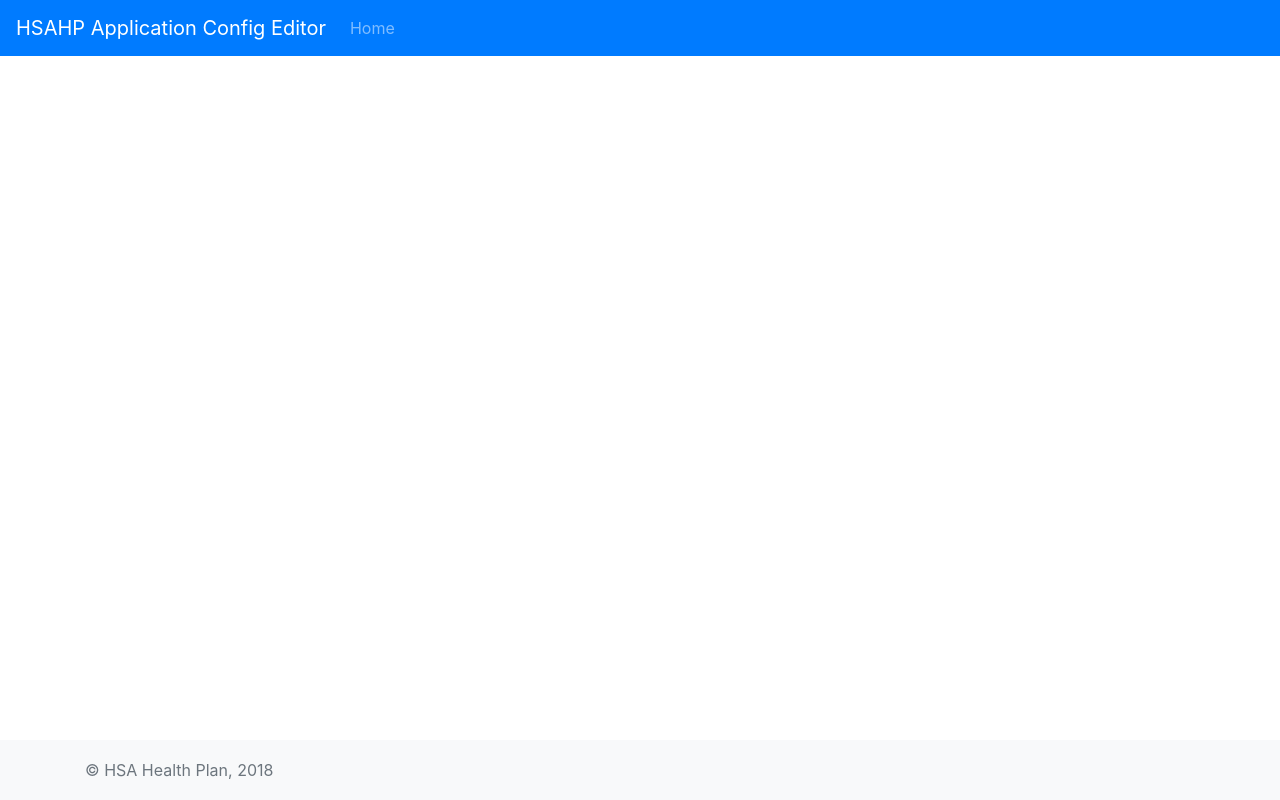
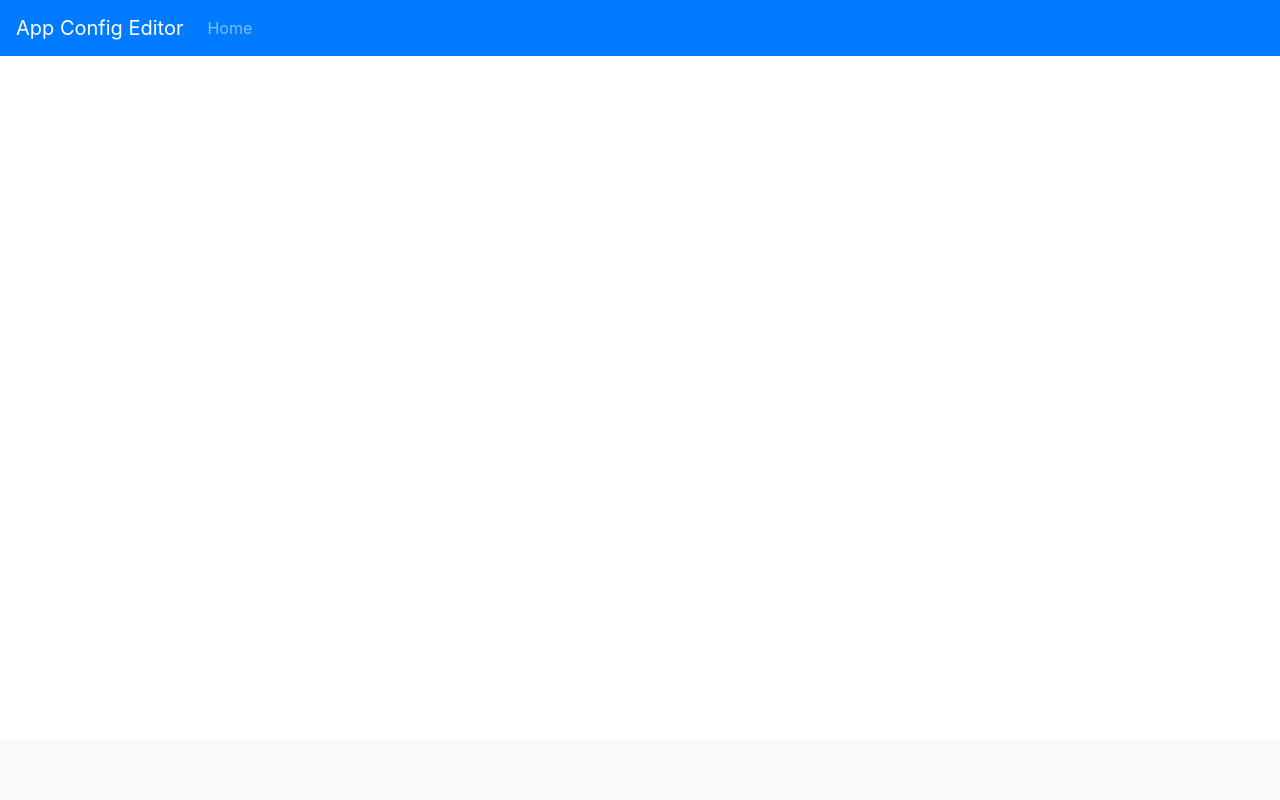
Before and after one commit to pjlamb12/app-config-editor-client, an Angular app in the folder app-config-editor-angular/: page / in a window 1280 px wide. Built offline with nearby package versions, Linux system fonts and the light colour scheme.

Commit message:
added nodemon to the sails project; removed HSA references

```diff
--- a/app-config-editor-angular/src/app/layout/footer/footer.component.html
+++ b/app-config-editor-angular/src/app/layout/footer/footer.component.html
@@ -1,5 +1,5 @@
 <footer class="footer bg-light">
 	<div class="container">
-		<span class="text-muted">&copy; HSA Health Plan, 2018</span>
+		<span class="text-muted"></span>
 	</div>
 </footer>
--- a/app-config-editor-angular/src/app/layout/navigation/navigation.component.html
+++ b/app-config-editor-angular/src/app/layout/navigation/navigation.component.html
@@ -1,5 +1,5 @@
 <nav class="navbar navbar-expand-lg navbar-dark bg-primary">
-	<a class="navbar-brand" href="#">HSAHP Application Config Editor</a>
+	<a class="navbar-brand" href="#">App Config Editor</a>
 	<button class="navbar-toggler" type="button" data-toggle="collapse" data-target="#navbarContent" aria-controls="navbarContent"
 	 aria-expanded="false" aria-label="Toggle navigation">
 		<span class="navbar-toggler-icon"></span>
```
Also changed, not shown: 2 other files (tests, documents, lock files or other folders).
